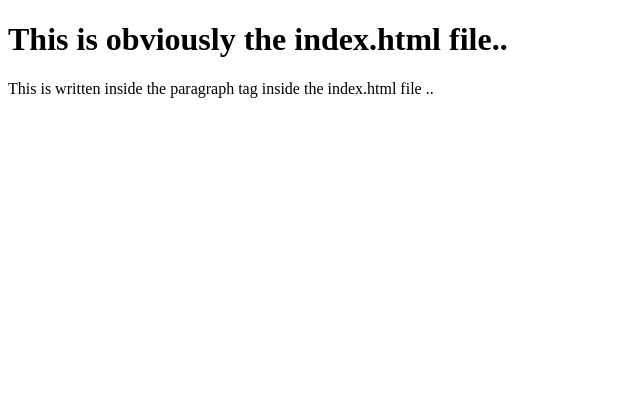
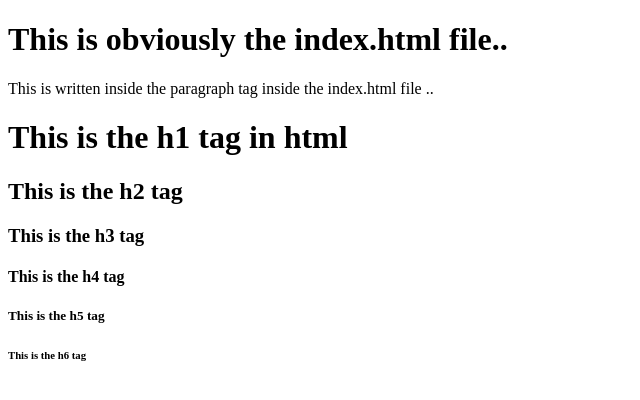
Before and after one commit to yashpreet47/DemoGit, a plain HTML site: page index.html in a window 1280 px wide. Shown: the whole page, without its empty margins (0-640 px from the left). Drawn offline with Linux system fonts and the light colour scheme.

Commit message:
minor changes

```diff
--- a/index.html
+++ b/index.html
@@ -8,5 +8,12 @@
 <body>
     <h1>This is obviously the index.html file..</h1>
     <p>This is written inside the paragraph tag inside the index.html file ..</p>
+    <h1>This is the h1 tag in html </h1>
+    <h2>This is the h2 tag </h2>
+    <h3>This is the h3 tag </h3>
+    <h4>This is the h4 tag </h4>
+    <h5>This is the h5 tag </h5>
+    <h6>This is the h6 tag </h6>
+
 </body>
 </html>
```
Also changed, not shown: about.html (+1 -0 lines), contact.html (+1 -0 lines).
